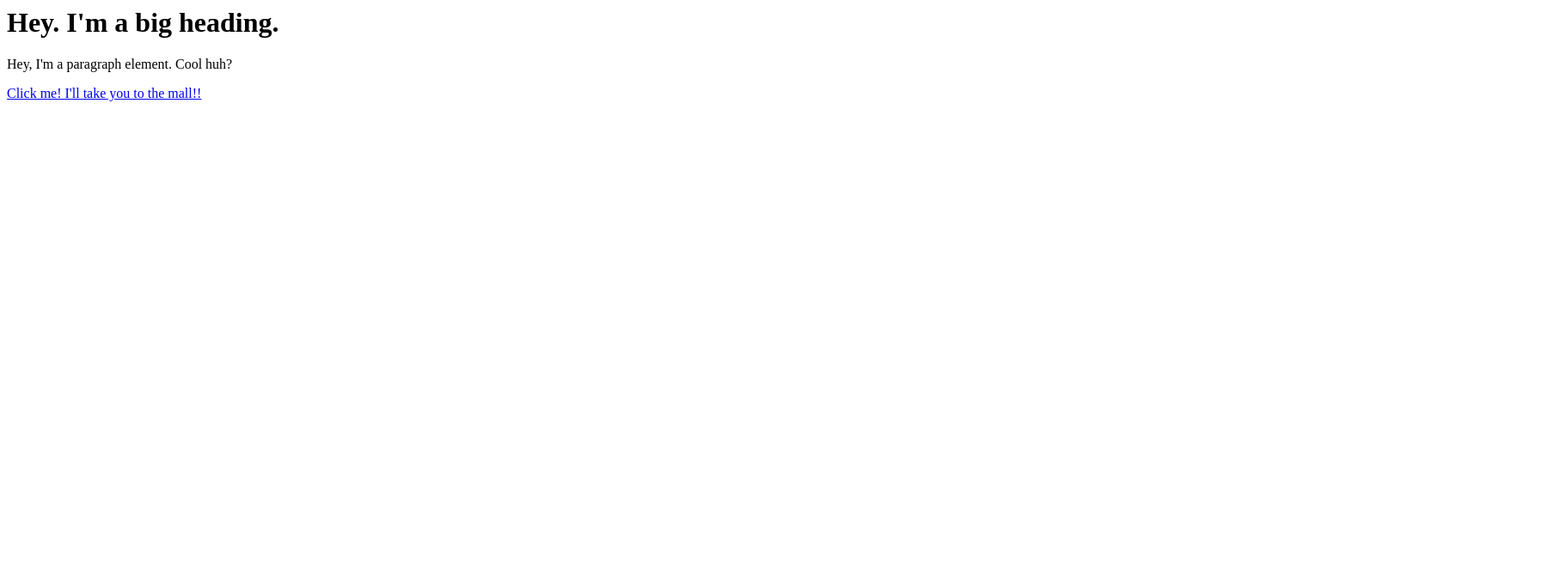
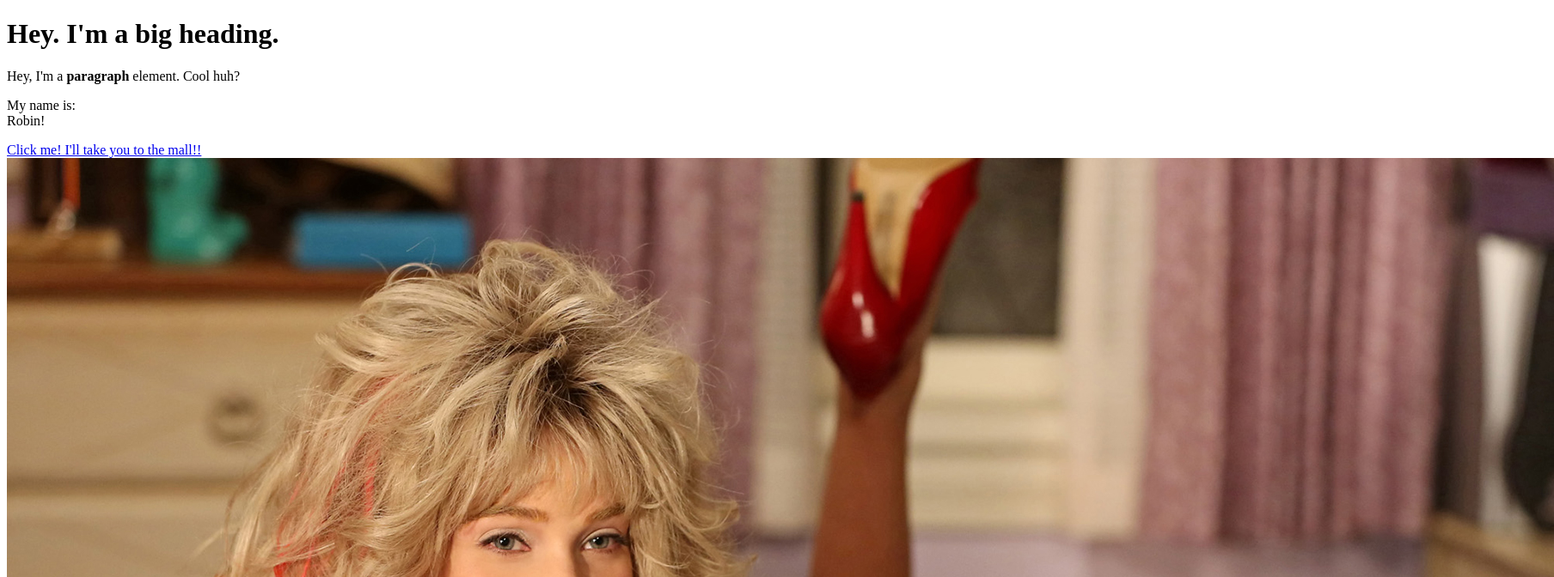
Before and after one commit to taytacular/Robin-Sparkles-Fan-Page, a plain HTML site: page test.html in a window 1280 px wide. Shown: the top 672 px of the page at 86% size, 1808 px wide, since content can reach past the window. Drawn offline with Linux system fonts and the light colour scheme.

Commit message:
added robin sparkles and name

```diff
--- a/test.html
+++ b/test.html
@@ -1,3 +1,15 @@
-<h1>Hey. I'm a big heading.</h1>
-<p>Hey, I'm a paragraph element. Cool huh?</p>
-<a href="https://www.youtube.com/watch?v=IY_bhVSGKEg" target="_blank" title="Let's go to Mall! Everybody!">Click me! I'll take you to the mall!!</a>
+<!DOCTYPE html>
+<html>
+    <head>
+        <title>Robin Sparkles Fan Page</title>
+    </head>
+<body>
+    <h1>Hey. I'm a big heading.</h1>
+    <p>Hey, I'm a <b>paragraph</b>  element. Cool huh?</p>
+    <p>My name is:<br>
+        Robin!
+    </p>
+    <a href="https://www.youtube.com/watch?v=IY_bhVSGKEg" target="_blank" title="Let's go to Mall! Everybody!">Click me! I'll take you to the mall!!</a>
+    <img src="image/robin-sparkles.jpeg">
+</body>
+</html>
```
Also changed, not shown: image/robin-sparkles.jpeg (added), 1 other file.
